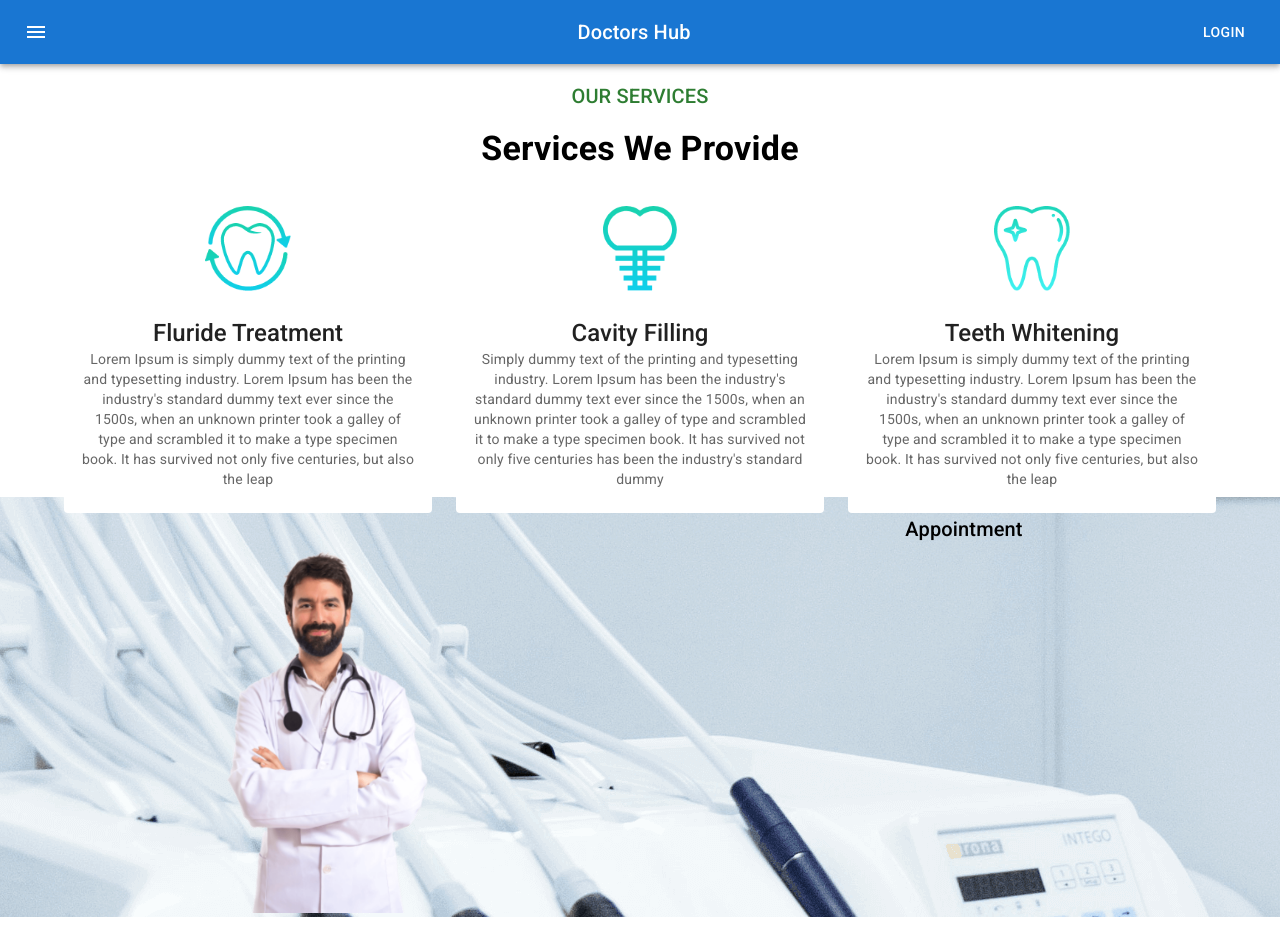
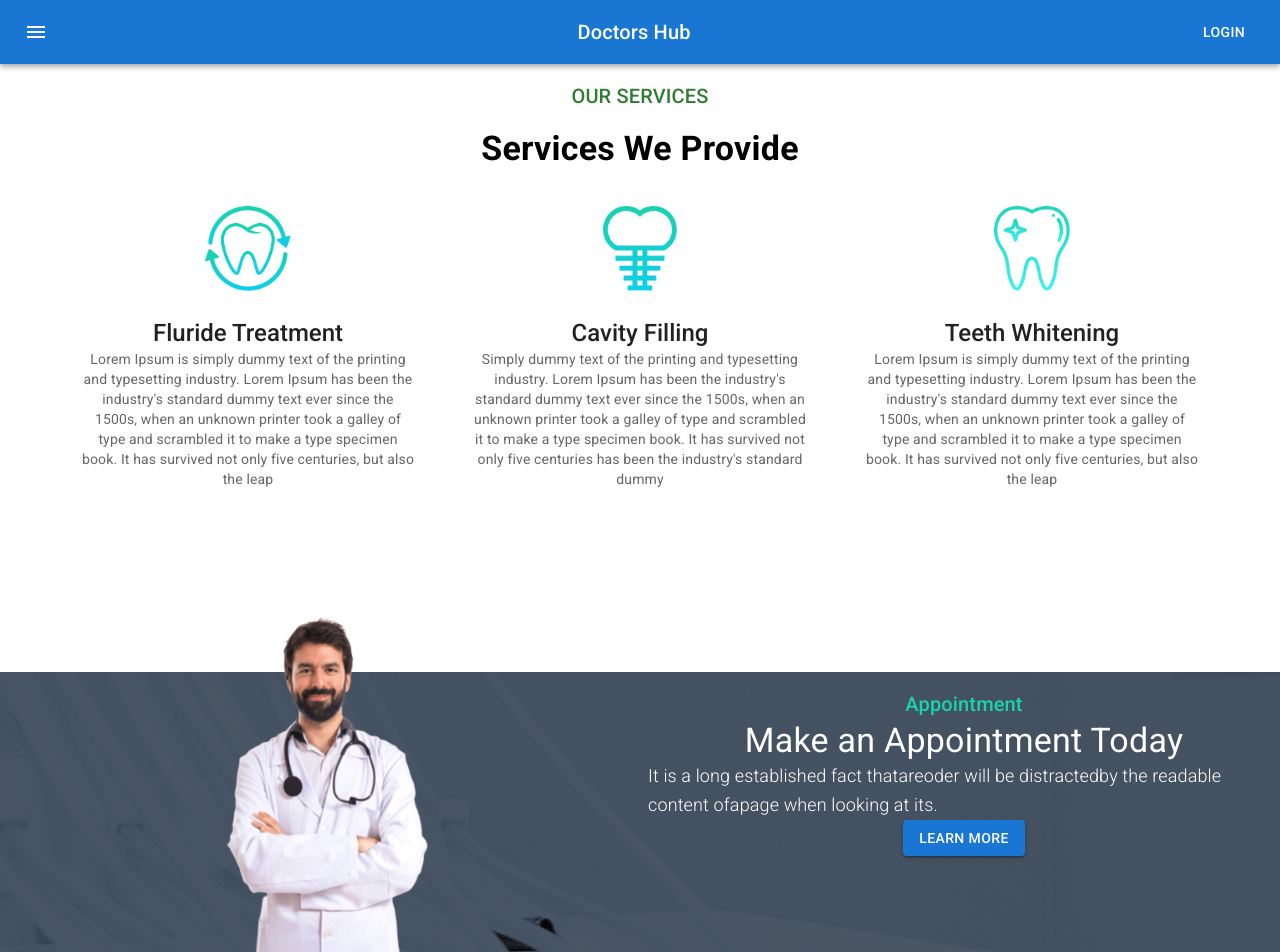
Before and after one commit to developer-shourav/DoctorsHubClintSideApp, a React (Create React App) app: page / in a window 1280 px wide. Shown: the top 952 px of the page. Before the commit the page ends 917 px from the top, so only its background shows below. Built offline with nearby package versions, Linux system fonts and the light colour scheme.

Commit message:
appointment section developmetn added

```diff
--- a/src/components/Pages/Home/AppiontmentBanner/AppiontmentBanner.js
+++ b/src/components/Pages/Home/AppiontmentBanner/AppiontmentBanner.js
@@ -3,20 +3,27 @@ import Box from "@mui/material/Box";
 import Grid from "@mui/material/Grid";
 import doctor from "../../../../images/doctor.png";
 import bg from "../../../../images/appointment-bg.png";
-import { Typography } from "@mui/material";
+import { Button, Typography } from "@mui/material";
 
-const appointmentBg = {
+const appointmentBanner = {
   background: `url(${bg})`,
+  backgroundColor: "rgba(45, 58, 74, .85)",
+  backgroundBlendMode:"darken, luminosity",
+  marginTop: "175px"
 };
 const AppiontmentBanner = () => {
   return (
-    <Box sx={{ flexGrow: 1 }} style={appointmentBg}>
+    <Box sx={{ flexGrow: 1 }} style={appointmentBanner}>
       <Grid container spacing={2}>
         <Grid item xs={12} md={6}>
-          <img src={doctor} style={{ width: "400px" }} alt="DoctorsPhoto" />
+          <img src={doctor} style={{ width: "400px", marginTop:"-110px" }} alt="DoctorsPhoto" />
         </Grid>
         <Grid item xs={12} md={6}>
-          <Typography variant="h6">Appointment</Typography>
+          <Typography style={{color:"#19D3B0"}} variant="h6">Appointment</Typography>
+
+          <Typography  style={{color:"#fff"}} variant="h4">Make an Appointment Today</Typography>
+          <Typography   style={{color:"#fff", fontSize:"18px", fontWeight:"300", textAlign:"left"}} variant="h6">It is a long established fact thatareoder will be distractedby the readable content ofapage when looking at its.</Typography>
+          <Button variant="contained"> Learn More</Button>
         </Grid>
       </Grid>
     </Box>
```
